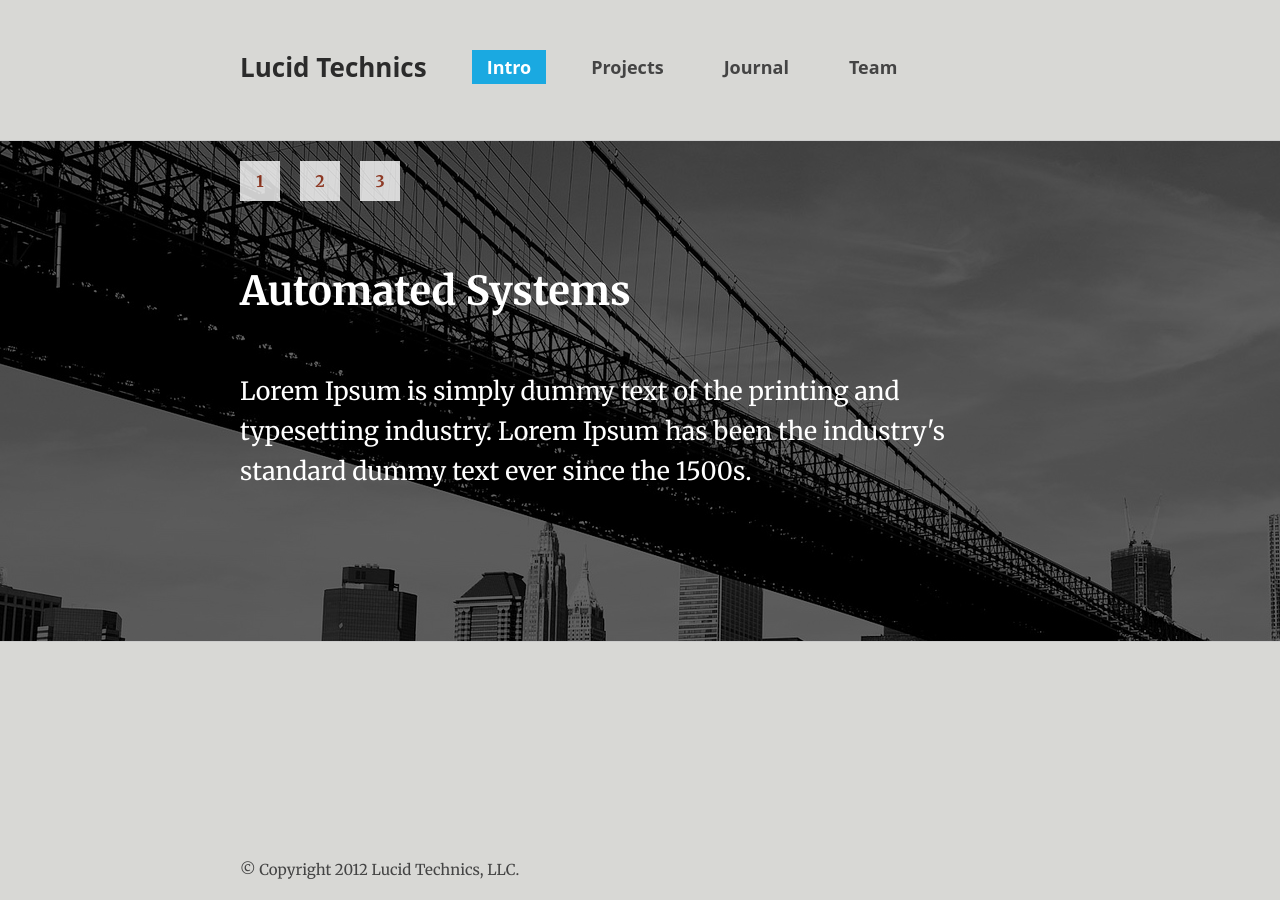
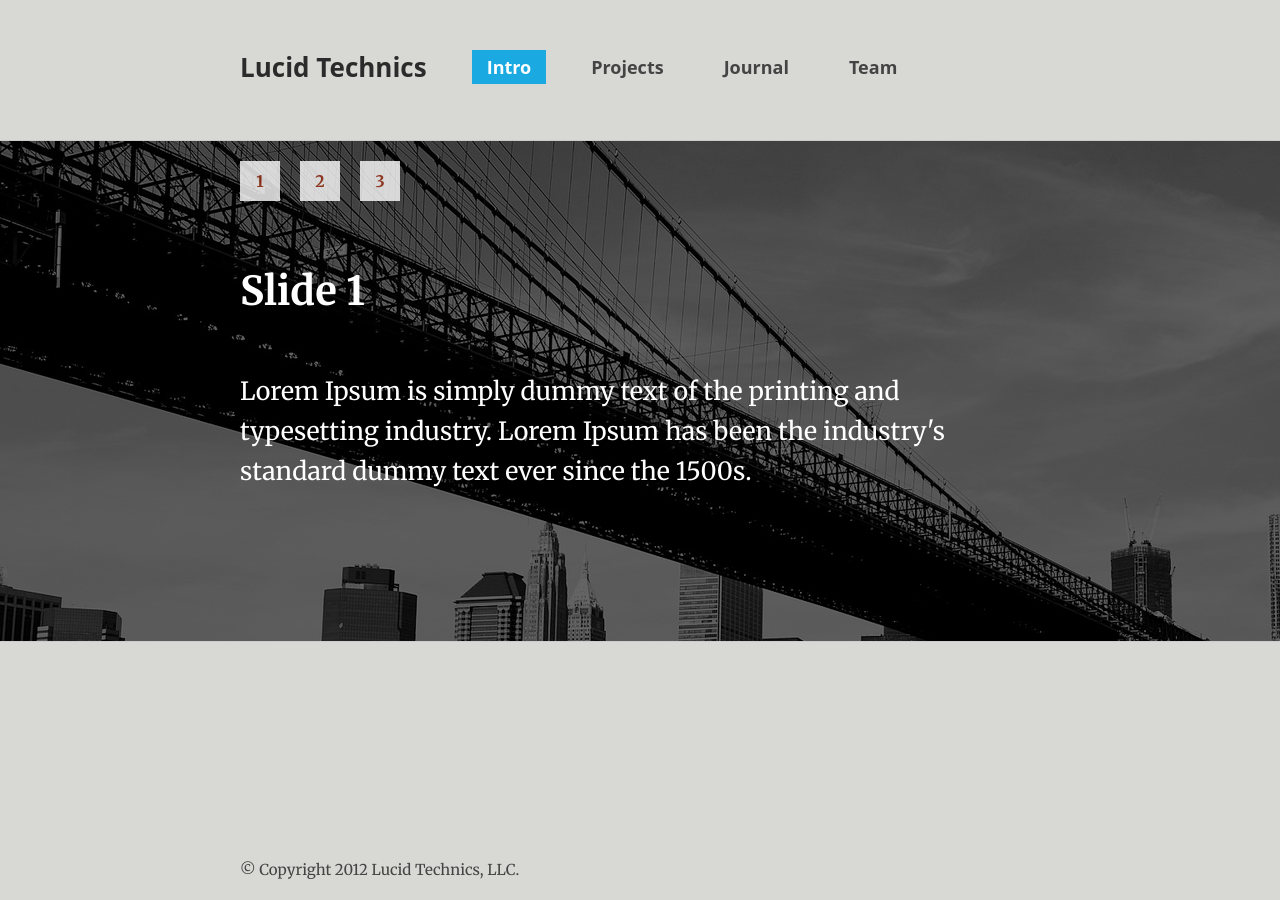
Before and after one commit to LucidTechnics/lucidtechnics.github.com, a Jekyll site: the page built from index.html, in a window 1280 px wide. Built offline with Jekyll 4.4.1, drawn with Linux system fonts in a browser that asks for light colours; nearby versions of some CDN libraries.

Commit message:
Specify sliders content using frontmatter.

```diff
--- a/app.css
+++ b/app.css
@@ -320,16 +320,20 @@
   opacity: 1.0;
 }
 
+.slides .slide {
+  display: none;
+}
+
+.slides .slide.active {
+  display: block;
+}
+
 .slides .slide .inner {
   height: 500px;
   width: 800px;
   margin: 0 auto;
   color: #fff;
   position: relative;
-}
-
-.slides .slide-1 {
-  background-image: url(images/nyc-bg.jpeg);
 }
 
 .slides .slide .mask {
--- a/index.html
+++ b/index.html
@@ -1,7 +1,31 @@
 ---
 layout: default
 permalink: /
+
+slides:
+- title: Slide 1
+  teaser: Lorem Ipsum is simply dummy text of the printing and typesetting industry. Lorem Ipsum has been the industry's standard dummy text ever since the 1500s.
+  image: /images/nyc-bg.jpeg
+- title: Slide 2
+  teaser: Lorem Ipsum is simply dummy text of the printing and typesetting industry. Lorem Ipsum has been the industry's standard dummy text ever since the 1500s.
+  image: /images/barrels.gif
+- title: Slide 3
+  teaser: Lorem Ipsum is simply dummy text of the printing and typesetting industry. Lorem Ipsum has been the industry's standard dummy text ever since the 1500s.
+  image: /images/electricity.png
 ---
+
+<script>
+  $(function() {
+    console.log('THA SCRIPT');
+    $('.toggle-slide').click(function(e) {
+      var slideNum = $(e.currentTarget).attr('data-slide');
+      $('.slides .slide').hide();
+
+      console.log($('.slide-'+slideNum));
+      $('.slide-'+slideNum).show();
+    });
+  });
+</script>
 
 <div class="start">
   {% include menu.html %}
@@ -22,18 +46,18 @@
       <a href="#" class="toggle-slide" data-slide="3">3</a>
     </div>
 
-    <div class="slide slide-1 active">
-      <div class="mask">
-        <div class="inner">
-          <div class="title">Automated Systems</div>
-          <div class="teaser">
-            Lorem Ipsum is simply dummy text of the printing and typesetting industry.
-            Lorem Ipsum has been the industry's standard dummy text ever since the 1500s.
+    <!-- The Slides -->
+    {% for item in page.slides %}
+      <div class="slide slide-{{forloop.index}}{% if forloop.index == 1 %} active{% endif %}" style="background-image: url({{item.image}});">
+        <div class="mask">
+          <div class="inner">
+            <div class="title">{{item.title}}</div>
+            <div class="teaser">{{item.teaser}}</div>
+            <div class="link"></div>
           </div>
-          <div class="link"></div>
         </div>
       </div>
-    </div>
+    {% endfor %}
   </div>
 </div>
 
```
Also changed, not shown: 2 other files.
